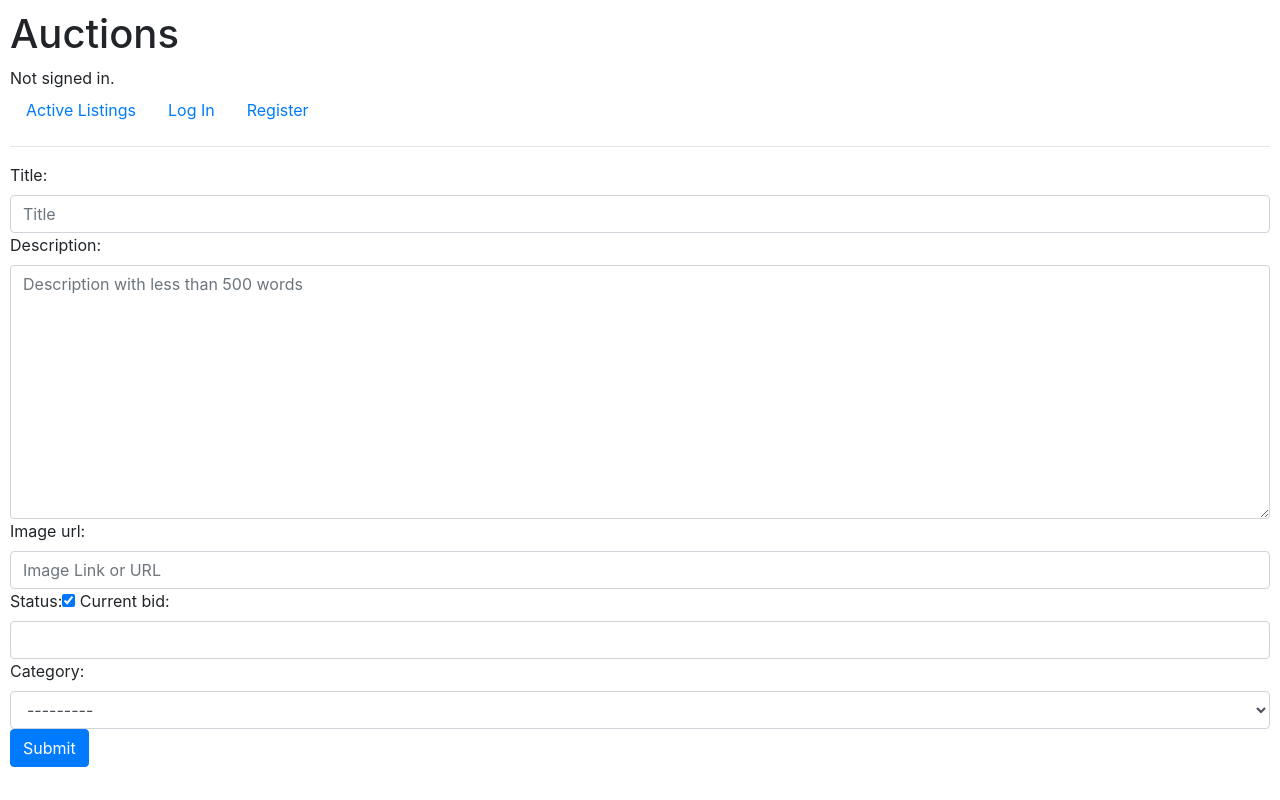
After one commit to vivekdave1992/CS50_WEB_HOMEWORK, a Django app: page /create_listing in a window 1280 px wide. The commit adds this page. Run offline with Django 3.2, Linux system fonts and the light colour scheme; data comes from the database, SQL or seed files in the repository; both versions use the stored data as it was after the commit; some libraries are stand-ins or nearby versions.

Commit message:
listing form is added and tested

```diff
--- a/PROJECT2/commerce/auctions/admin.py
+++ b/PROJECT2/commerce/auctions/admin.py
@@ -1,5 +1,7 @@
 from django.contrib import admin
-from .models import User
+from .models import User,Catagory,Listing
 
 # Register your models here.
 admin.site.register(User)
+admin.site.register(Catagory)
+admin.site.register(Listing)
--- /dev/null
+++ b/PROJECT2/commerce/auctions/forms.py
@@ -0,0 +1,35 @@
+from django import forms
+from crispy_forms.helper import FormHelper
+from crispy_forms.layout import Layout, Field, ButtonHolder, Submit, Div
+from .models import Listing
+
+class ListingForm(forms.ModelForm):
+    class Meta:
+        model = Listing
+        fields = ['title', 'description', 'image_url', 'status', 'current_bid', 'category']
+
+        widgets = {
+            'title': forms.TextInput(attrs={'class': 'form-control','placeholder':'Title'}),
+            'description': forms.Textarea(attrs={'class': 'form-control','placeholder':'Description with less than 500 words'}),
+            'image_url': forms.TextInput(attrs={'class': 'form-control','placeholder':'Image Link or URL'}),
+            'current_bid': forms.NumberInput(attrs={'class': 'form-control'}),
+            'category': forms.Select(attrs={'class': 'form-control'})
+        }
+
+    def __init__(self, *args, **kwargs):
+        super().__init__(*args, **kwargs)
+        self.helper = FormHelper()
+        self.helper.layout = Layout(
+            Field('title'),
+            Field('description'),
+            Field('image_url'),
+            Div(
+                Field('status', css_class='form-check-input'),
+                css_class='form-check'
+            ),
+            Field('current_bid'),
+            Field('category'),
+            ButtonHolder(
+                Submit('submit', 'Submit', css_class='btn btn-primary')
+            )
+        )
--- a/PROJECT2/commerce/auctions/models.py
+++ b/PROJECT2/commerce/auctions/models.py
@@ -8,6 +8,8 @@ class User(AbstractUser):
 class Catagory(models.Model):
     catagory_name = models.CharField(max_length=64)
 
+    def __str__(self):
+        return f"{self.catagory_name}"
 class Listing(models.Model):
     title = models.CharField(max_length=64)
     description = models.CharField(max_length=512)  # Increased length for detailed descriptions
@@ -17,3 +19,6 @@ class Listing(models.Model):
     date_added = models.DateTimeField(auto_now_add=True)  # Automatically adds current date and time
     current_bid = models.DecimalField(max_digits=10, decimal_places=2)  # Proper field for currency
     category = models.ForeignKey(Catagory, on_delete=models.CASCADE, blank=True, null=True,related_name="catagory")
+
+    def __str__(self):
+        return f"{self.title} : {self.status}"
--- /dev/null
+++ b/PROJECT2/commerce/auctions/templates/auctions/create_listing.html
@@ -0,0 +1,11 @@
+
+{% extends "auctions/layout.html" %}
+{% block body %}
+<div class="form-group">
+<form action="{% url 'create_listing' %}" method="post">
+    {% csrf_token %}
+    {{  form  }}
+    <button type="submit" class="btn btn-primary">Submit</button>
+</form>
+</div>
+{% endblock %}
--- a/PROJECT2/commerce/auctions/templates/auctions/layout.html
+++ b/PROJECT2/commerce/auctions/templates/auctions/layout.html
@@ -22,8 +22,12 @@
             </li>
             {% if user.is_authenticated %}
                 <li class="nav-item">
+                    <a class="nav-link" href="{% url 'create_listing' %}">Create Listing</a>
+                </li>
+                <li class="nav-item">
                     <a class="nav-link" href="{% url 'logout' %}">Log Out</a>
                 </li>
+
             {% else %}
                 <li class="nav-item">
                     <a class="nav-link" href="{% url 'login' %}">Log In</a>
--- a/PROJECT2/commerce/auctions/urls.py
+++ b/PROJECT2/commerce/auctions/urls.py
@@ -6,5 +6,6 @@ urlpatterns = [
     path("", views.index, name="index"),
     path("login", views.login_view, name="login"),
     path("logout", views.logout_view, name="logout"),
-    path("register", views.register, name="register")
+    path("register", views.register, name="register"),
+    path("create_listing", views.create_listing, name="create_listing")
 ]
--- a/PROJECT2/commerce/auctions/views.py
+++ b/PROJECT2/commerce/auctions/views.py
@@ -3,9 +3,8 @@ from django.db import IntegrityError
 from django.http import HttpResponse, HttpResponseRedirect
 from django.shortcuts import render
 from django.urls import reverse
-
+from .forms import ListingForm
 from .models import User
-
 
 def index(request):
     return render(request, "auctions/index.html")
@@ -61,3 +60,14 @@ def register(request):
         return HttpResponseRedirect(reverse("index"))
     else:
         return render(request, "auctions/register.html")
+
+
+def create_listing(request):
+    if request.method == 'POST':
+        form = ListingForm(request.POST)
+        if form.is_valid():
+            form.save()
+            return HttpResponseRedirect(reverse("index"))  # Replace with your redirect target
+    else:
+        form = ListingForm()
+    return render(request, 'auctions/create_listing.html', {'form': form})
--- a/PROJECT2/commerce/commerce/settings.py
+++ b/PROJECT2/commerce/commerce/settings.py
@@ -38,6 +38,7 @@ INSTALLED_APPS = [
     'django.contrib.sessions',
     'django.contrib.messages',
     'django.contrib.staticfiles',
+    'crispy_forms',
 ]
 
 MIDDLEWARE = [
@@ -120,3 +121,4 @@ USE_TZ = True
 # https://docs.djangoproject.com/en/3.0/howto/static-files/
 
 STATIC_URL = '/static/'
+CRISPY_TEMPLATE_PACK = 'bootstrap4'
```
Also changed, not shown: PROJECT2/commerce/db.sqlite3.
